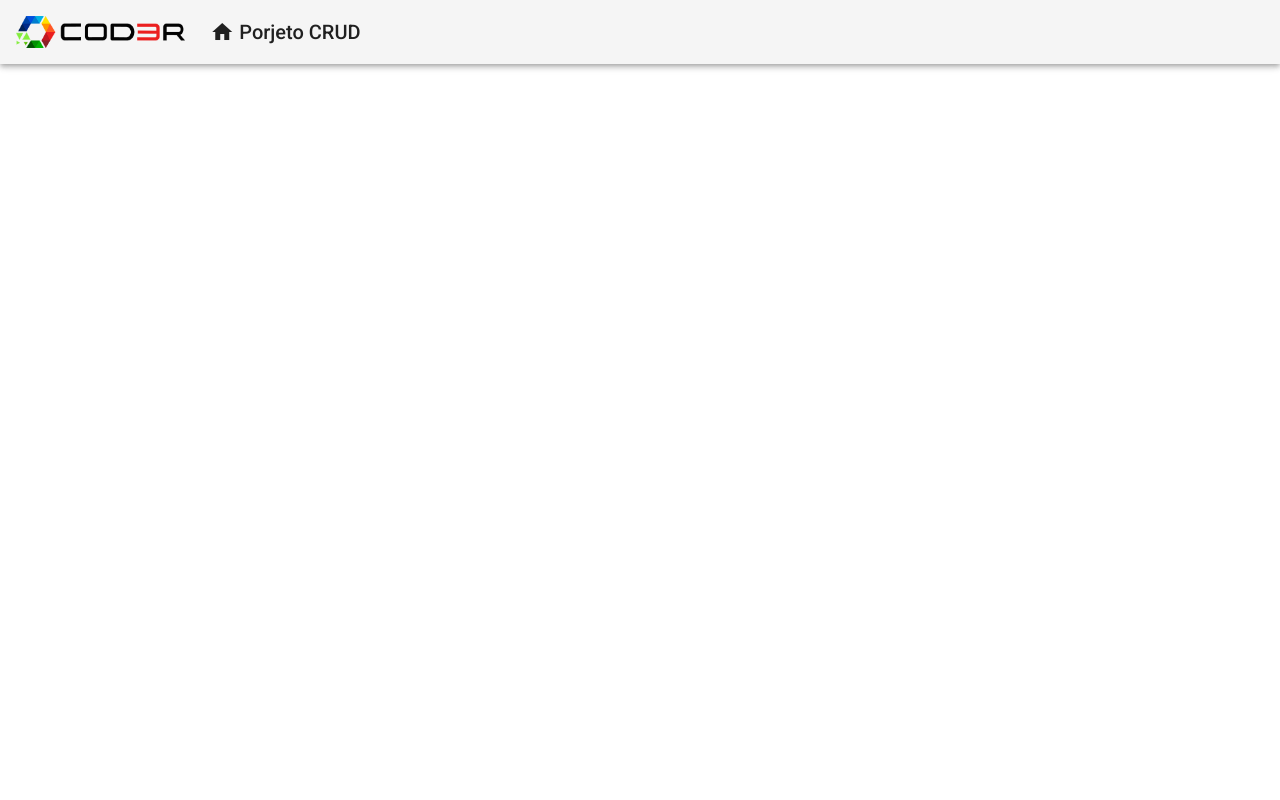
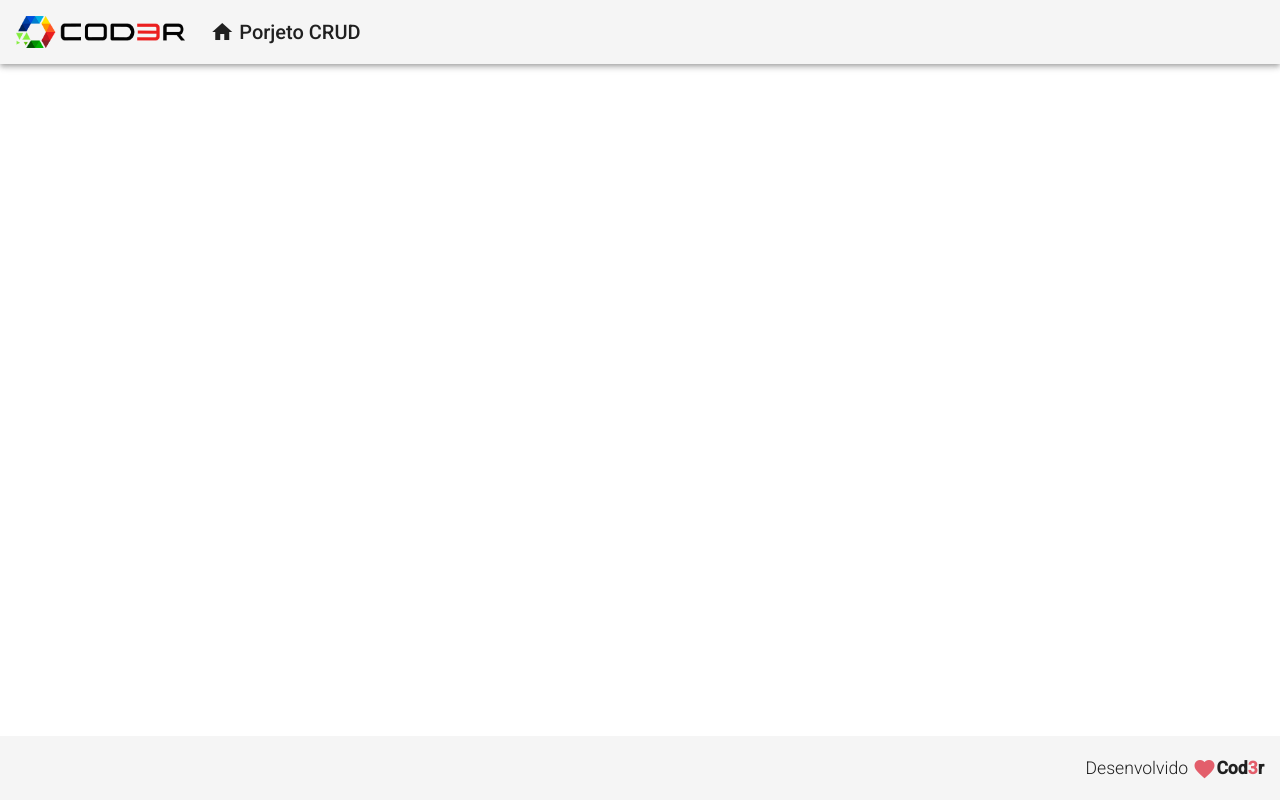
Before and after one commit to IagoMesquita/angular-coder, an Angular app: page / in a window 1280 px wide. Built offline with nearby package versions, Linux system fonts and the light colour scheme.

Commit message:
feat: add component Footer

```diff
--- a/src/app/app.component.html
+++ b/src/app/app.component.html
@@ -1 +1,2 @@
 <app-header></app-header>
+<app-footer></app-footer>
--- a/src/app/app.module.ts
+++ b/src/app/app.module.ts
@@ -6,12 +6,14 @@
 import { BrowserAnimationsModule } from '@angular/platform-browser/animations';
 import { HeaderComponent } from './components/template/header/header.component';
 
-import { MatToolbarModule } from '@angular/material/toolbar';;
+import { MatToolbarModule } from '@angular/material/toolbar';
+import { FooterComponent } from './components/template/footer/footer.component';;
 
 @NgModule({
   declarations: [
     AppComponent,
-    HeaderComponent
+    HeaderComponent,
+    FooterComponent
   ],
   imports: [
     BrowserModule,
--- /dev/null
+++ b/src/app/components/template/footer/footer.component.css
@@ -0,0 +1,12 @@
+.footer {
+  position:fixed;
+  bottom:0;
+
+  display:flex;
+  justify-content: flex-end;
+}
+
+.footer > span {
+  font-size: 1.1rem;
+  font-weight: 300;
+}
--- /dev/null
+++ b/src/app/components/template/footer/footer.component.html
@@ -0,0 +1,9 @@
+<mat-toolbar class="footer">
+  <span>
+    Desenvolvido
+    <i class="material-icons red v-middle">
+      favorite
+    </i>
+    <strong>Cod<span class="red">3</span>r</strong>
+  </span>
+</mat-toolbar>
--- /dev/null
+++ b/src/app/components/template/footer/footer.component.ts
@@ -0,0 +1,15 @@
+import { Component, OnInit } from '@angular/core';
+
+@Component({
+  selector: 'app-footer',
+  templateUrl: './footer.component.html',
+  styleUrls: ['./footer.component.css']
+})
+export class FooterComponent implements OnInit {
+
+  constructor() { }
+
+  ngOnInit(): void {
+  }
+
+}
--- a/src/styles.css
+++ b/src/styles.css
@@ -2,3 +2,11 @@
 
 html, body { height: 100%; }
 body { margin: 0; font-family: Roboto, "Helvetica Neue", sans-serif; }
+
+.red {
+  color: rgba(227, 94, 107);
+}
+
+.v-middle {
+  vertical-align: middle;
+}
```
